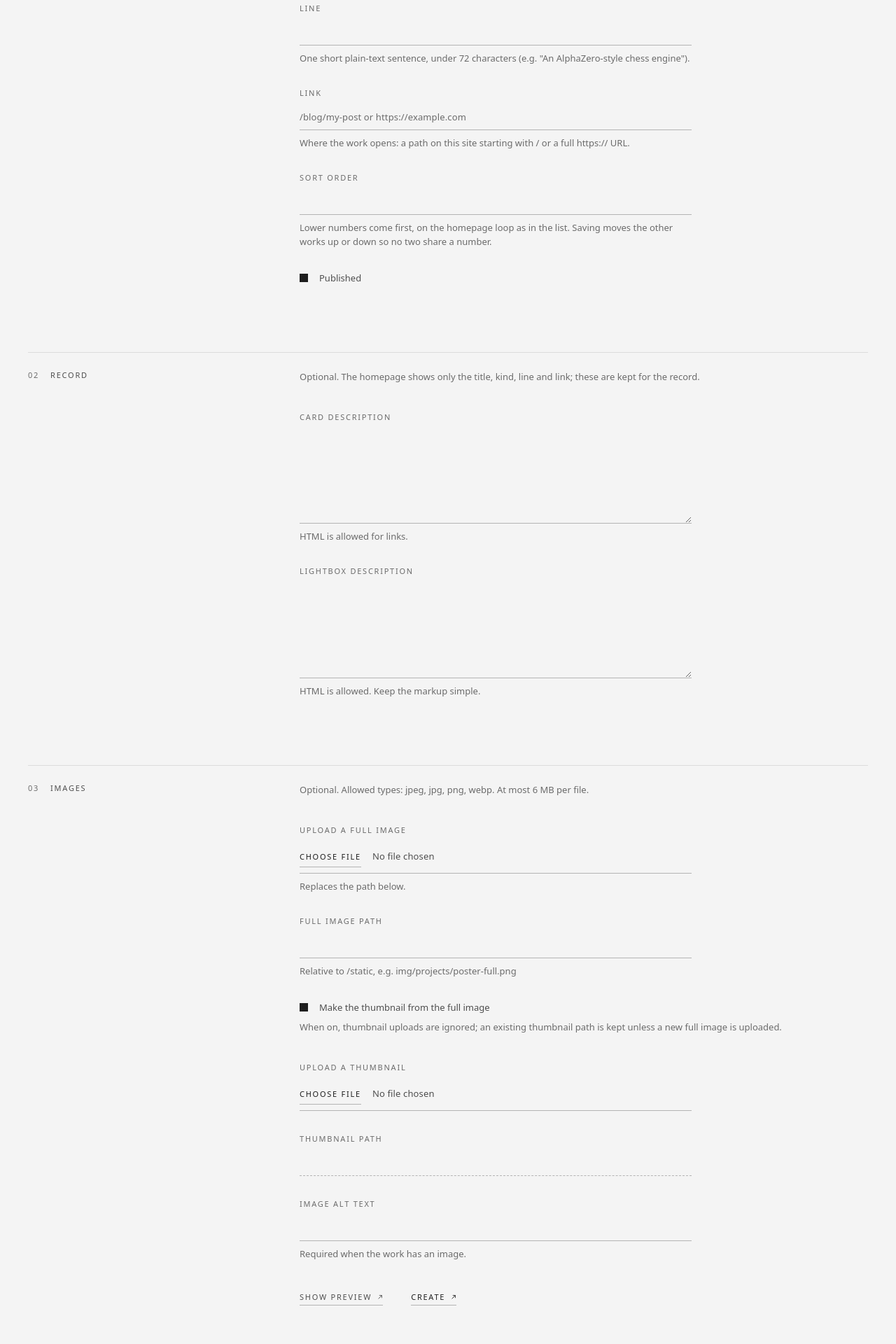
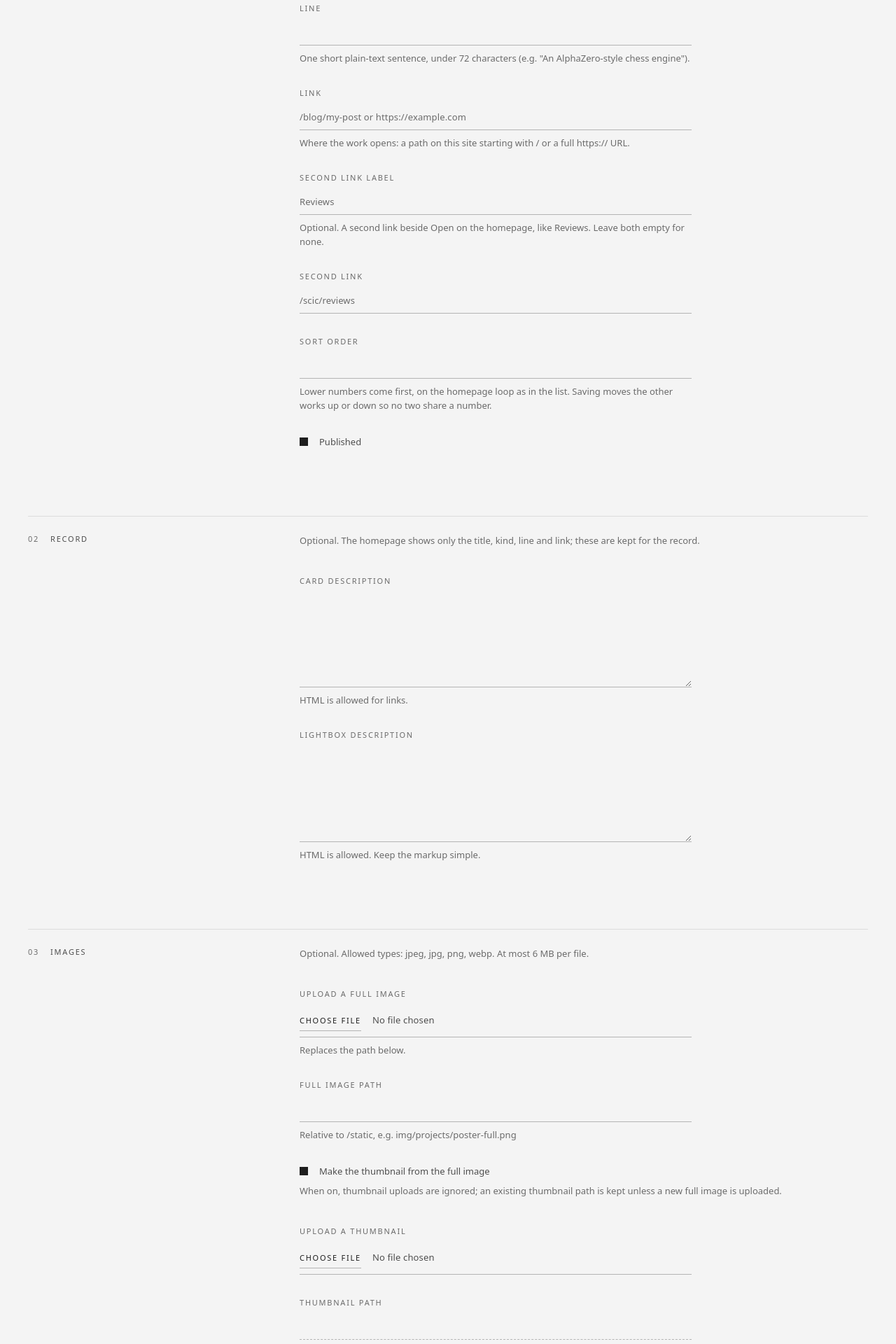
Before and after one commit to Jerenemy/website, a Flask app: page /admin/portfolio/new in a window 1280 px wide. Shown: the part 864-2784 px from the top of the page at 70% size. Run offline with Flask 3, Linux system fonts and the light colour scheme; the visitor is signed in with stand-in values (Sample User, id 1); some libraries are stand-ins or nearby versions.

Commit message:
Homepage: a Reviews link beside Open on the SCIC block
Works can now carry an optional second link (more_label, more_href), set
in the admin form and copied by portfolio-copy. The caption shows it on
OPEN's line only for works that have one; SCIC's goes to /scic/reviews.

Co-Authored-By: Claude Opus 5.5 <noreply@anthropic.com>

```diff
--- a/app/blueprints/admin/routes.py
+++ b/app/blueprints/admin/routes.py
@@ -18,6 +18,7 @@ from ...design import hidden_themes, site_theme, theme_names
 from ...site_settings import get_site_settings_store
 
 LINE_MAX = 72   # characters: the homepage caption wraps it over two or three short lines
+MORE_LABEL_MAX = 16  # characters: the second link sits beside OPEN on one caption line
 TITLE_MAX = 24  # characters: the homepage caption's head is one line, between the edge and the light, on a 320 px phone too
 
 
@@ -326,6 +327,8 @@ def _empty_item_defaults() -> dict:
         "kind": "",
         "line": "",
         "href": "",
+        "more_label": "",
+        "more_href": "",
     }
 
 
@@ -344,6 +347,8 @@ def _item_payload_from_form(req) -> tuple[dict, str | None]:
         "kind": form.get("kind", "").strip().lower(),
         "line": " ".join(form.get("line", "").split()),
         "href": form.get("href", "").strip(),
+        "more_label": " ".join(form.get("more_label", "").split()),
+        "more_href": form.get("more_href", "").strip(),
     }
     errors: list[str] = []
 
@@ -363,6 +368,7 @@ def _item_payload_from_form(req) -> tuple[dict, str | None]:
     href_error = _validate_href(payload["href"])
     if href_error:
         errors.append(href_error)
+    errors.extend(_validate_more(payload["more_label"], payload["more_href"]))
     if has_image and payload["image_alt"] == "":
         errors.append("Image alt text is required with an image.")
 
@@ -459,8 +465,23 @@ def _validate_href(value: str) -> str | None:
     return "Link must be a site path starting with / (like /blog/my-post) or a full https:// URL."
 
 
+def _validate_more(label: str, href: str) -> list[str]:
+    """The caption's optional second link: a label and a link together, or neither."""
+    if not label and not href:
+        return []
+    if not label or not href:
+        return ["The second link needs both a label and a link."]
+    errors = []
+    if len(label) > MORE_LABEL_MAX:
+        errors.append(f"The second link's label must be at most {MORE_LABEL_MAX} characters.")
+    href_error = _validate_href(href)
+    if href_error:
+        errors.append("Second link: " + href_error[0].lower() + href_error[1:])
+    return errors
+
+
 def _item_form_context() -> dict:
-    return {**_upload_context(), "kinds": KINDS, "line_max": LINE_MAX, "title_max": TITLE_MAX}
+    return {**_upload_context(), "kinds": KINDS, "line_max": LINE_MAX, "title_max": TITLE_MAX, "more_label_max": MORE_LABEL_MAX}
 
 
 def _upload_context() -> dict:
--- a/app/blueprints/public/routes.py
+++ b/app/blueprints/public/routes.py
@@ -64,6 +64,8 @@ def _home_works() -> list[dict]:
             "kind_label": KIND_LABELS.get(item["kind"], ""),
             "line": item["line"],
             "href": href,
+            "more_label": item["more_label"] if item["more_href"] else "",
+            "more_href": item["more_href"] if item["more_label"] else "",
         })
     return works
 
@@ -75,7 +77,7 @@ def index():
     settings = get_site_settings_store().get_settings()
     site_data = {
         "person": person,
-        "works": [{key: w[key] for key in ("id", "title", "kind", "line", "href")} for w in works],
+        "works": [{key: w[key] for key in ("id", "title", "kind", "line", "href", "more_label", "more_href")} for w in works],
     }
     return render_template("home.html", works=works, person=person, site_settings=settings, site_data=site_data,
                            home_modules=_home_modules(current_app.static_folder))
--- a/app/data/portfolio.seed.json
+++ b/app/data/portfolio.seed.json
@@ -246,7 +246,9 @@
       "is_published": true,
       "kind": "engineering",
       "line": "Tutoring at Wesleyan's Scientific Computing and Informatics Center",
-      "href": "/scic"
+      "href": "/scic",
+      "more_label": "Reviews",
+      "more_href": "/scic/reviews"
     }
   ]
 }
--- a/app/portfolio/store.py
+++ b/app/portfolio/store.py
@@ -11,7 +11,7 @@ from threading import Lock
 
 _STORE_LOCK = Lock()
 # The words of an item, which `flask portfolio-copy` brings over from the seed.
-COPY_FIELDS = ("title", "line", "short_desc", "long_desc", "image_alt")
+COPY_FIELDS = ("title", "line", "short_desc", "long_desc", "image_alt", "more_label", "more_href")
 
 # What a work is, for the homepage's caption and the screen reader ("Title, Kind, line").
 KINDS = ("about", "research", "engineering", "product", "play")   # "about": the page about the person, not a work
@@ -43,6 +43,10 @@ class PortfolioItem:
     kind: str = ""
     line: str = ""
     href: str = ""
+    # An optional second way in, shown beside OPEN in the caption (SCIC's Reviews): a short
+    # label and where it goes. Both set, or neither.
+    more_label: str = ""
+    more_href: str = ""
 
     @classmethod
     def from_dict(cls, data: dict) -> "PortfolioItem":
@@ -61,6 +65,8 @@ class PortfolioItem:
             kind=normalize_kind(data.get("kind")),
             line=str(data.get("line") or ""),
             href=str(data.get("href") or ""),
+            more_label=str(data.get("more_label") or ""),
+            more_href=str(data.get("more_href") or ""),
         )
 
     def to_dict(self) -> dict:
@@ -115,6 +121,8 @@ class PortfolioStore:
                 kind=normalize_kind(payload.get("kind")),
                 line=payload.get("line", ""),
                 href=payload.get("href", ""),
+                more_label=payload.get("more_label", ""),
+                more_href=payload.get("more_href", ""),
             ).to_dict()
 
             items.append(item)
@@ -143,6 +151,8 @@ class PortfolioStore:
                     current.kind = normalize_kind(payload.get("kind"))
                 current.line = payload.get("line", current.line)
                 current.href = payload.get("href", current.href)
+                current.more_label = payload.get("more_label", current.more_label)
+                current.more_href = payload.get("more_href", current.more_href)
                 if payload.get("sort_order") is not None:
                     current.sort_order = int(payload.get("sort_order"))
                 if payload.get("is_published") is not None:
--- a/app/static/home/styles.css
+++ b/app/static/home/styles.css
@@ -179,6 +179,9 @@ html.gl .head { cursor: pointer; }
 .open::after { content: ""; position: absolute; left: 0; right: 0; bottom: 0; height: 1px; background: var(--hair); transition: background-color 0.25s var(--ease); }
 .open:hover::after, .open:focus-visible::after { background: var(--stone); }
 .open svg { width: 8px; height: 8px; }
+/* A work's second way in (SCIC's Reviews), on OPEN's line: quieter, a plain link to its page. */
+.open--more { margin-left: 24px; color: var(--stone-mid); }
+.open--more[hidden] { display: none; }
 
 html.gl .leader { display: block; position: fixed; z-index: 1; top: var(--rest-y); left: 0; height: 1px; margin-top: -0.5px; background: var(--hair); transform-origin: right center; pointer-events: none; transition: left 0.45s var(--ease), width 0.45s var(--ease); }
 html.gl .caption.is-selected .detail { cursor: default; }
@@ -246,6 +249,7 @@ html.gl.is-tall .caption:not(.is-selected) .detail { pointer-events: none; }
 html.gl.is-tall .line { max-width: none; }
 html.gl.is-tall .open { margin: 2px -16px -10px; padding: 14px 16px; }
 html.gl.is-tall .open::after { left: 16px; right: 16px; bottom: 10px; }
+html.gl.is-tall .open--more { margin-left: 16px; }   /* the two 44 px targets meet without overlapping */
 html.gl.is-tall .leader { left: var(--rest-x) !important; width: 1px !important; height: 36px; top: calc(var(--rest-y) + 20px); margin: 0 0 0 -0.5px; }
 html.gl.is-tall .dock { width: 19px; height: 19px; margin: -9.5px 0 0 -9.5px; }
 /* The narrowest phones: the five links keep one row by tightening their tracking. */
--- a/app/templates/admin/portfolio_form.html
+++ b/app/templates/admin/portfolio_form.html
@@ -40,6 +40,15 @@
         <label for="href">Link</label>
         <input type="text" id="href" name="href" value="{{ item.href | e }}" placeholder="/blog/my-post or https://example.com" required pattern="/(?!/).*|https?://\S+" spellcheck="false" autocapitalize="off">
         <p class="note">Where the work opens: a path on this site starting with / or a full https:// URL.</p>
+      </div>
+      <div class="field">
+        <label for="more_label">Second link label</label>
+        <input type="text" id="more_label" name="more_label" value="{{ item.more_label | e }}" maxlength="{{ more_label_max }}" placeholder="Reviews">
+        <p class="note">Optional. A second link beside Open on the homepage, like Reviews. Leave both empty for none.</p>
+      </div>
+      <div class="field">
+        <label for="more_href">Second link</label>
+        <input type="text" id="more_href" name="more_href" value="{{ item.more_href | e }}" placeholder="/scic/reviews" pattern="/(?!/).*|https?://\S+" spellcheck="false" autocapitalize="off">
       </div>
       <div class="field">
         <label for="sort_order">Sort order</label>
--- a/app/templates/home.html
+++ b/app/templates/home.html
@@ -60,6 +60,7 @@
         <p class="kind" id="cap-kind" aria-hidden="true"></p>
         <p class="line" id="cap-line"></p>
         <a class="open" id="cap-open" href="#" tabindex="-1" aria-label="Open" aria-describedby="cap-hint"><span aria-hidden="true">Open</span><svg viewBox="0 0 10 10" aria-hidden="true"><path d="M2 8 8 2M3.5 2H8v4.5" fill="none" stroke="currentColor" stroke-width="1.1"/></svg></a>
+        <a class="open open--more" id="cap-more" href="#" tabindex="-1" hidden><span></span><svg viewBox="0 0 10 10" aria-hidden="true"><path d="M2 8 8 2M3.5 2H8v4.5" fill="none" stroke="currentColor" stroke-width="1.1"/></svg></a>
       </div>
       <p class="sr" id="announce" aria-live="polite" aria-atomic="true"></p>
       <p class="sr" id="cap-hint">Selected. Press Enter to open.</p>
```
Also changed, not shown: app/static/home/src/interface.js (+9 -1 lines), tests/test_home.py (+18 -3 lines).
